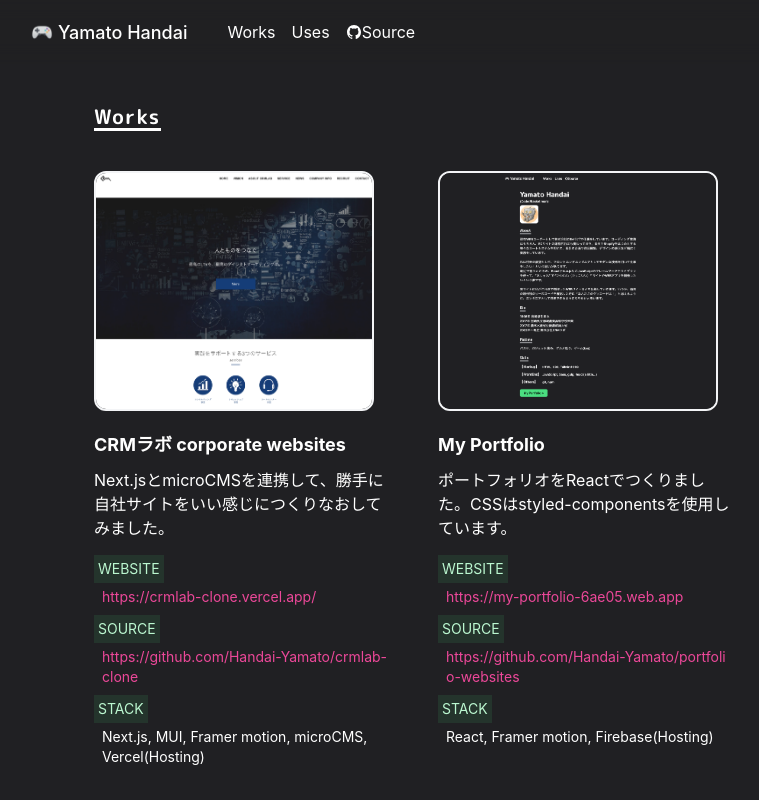
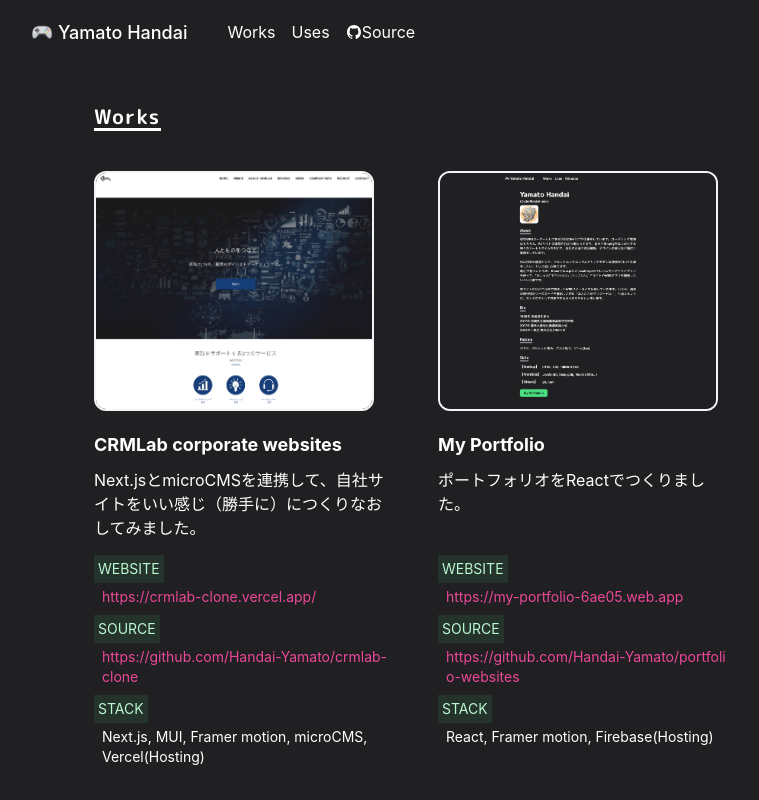
Before and after one commit to Handai-Yamato/portfolio-websites, a React (Create React App) app: page /works in a window 1280 px wide. Shown: the top 800 px of the page, without its empty margins (226-985 px from the left). Built offline with nearby package versions, Linux system fonts and the light colour scheme.

Commit message:
fix document

```diff
--- a/src/components/WorksPage.js
+++ b/src/components/WorksPage.js
@@ -35,9 +35,9 @@ const WorksPage = () => {
             <WorksImage src={CrmlabCloneImage} alt="" />
           </a>
           <div>
-            <WorksTitle>CRMラボ corporate websites</WorksTitle>
+            <WorksTitle>CRMLab corporate websites</WorksTitle>
             <WorksText>
-              Next.jsとmicroCMSを連携して、勝手に自社サイトをいい感じにつくりなおしてみました。
+              Next.jsとmicroCMSを連携して、自社サイトをいい感じ（勝手に）につくりなおしてみました。
             </WorksText>
             <WorksList>
               <WorksItem>
@@ -70,9 +70,7 @@ const WorksPage = () => {
           </a>
           <div>
             <WorksTitle>My Portfolio</WorksTitle>
-            <WorksText>
-              ポートフォリオをReactでつくりました。CSSはstyled-componentsを使用しています。
-            </WorksText>
+            <WorksText>ポートフォリオをReactでつくりました。</WorksText>
             <WorksList>
               <WorksItem>
                 <LinkHead>WEBSITE</LinkHead>
@@ -263,7 +261,7 @@ const WorkContainer = styled.div`
   margin-top: 40px;
 
   ${sm`
-  margin-top: 24px;
+    margin-top: 24px;
   `}
 `;
 
@@ -281,8 +279,8 @@ const WorksImage = styled.img`
   }
 
   ${sm`
-  width: 280px;
-  height: 240px;
+    width: 280px;
+    height: 240px;
   `}
 `;
 
@@ -290,11 +288,6 @@ const WorksTitle = styled.h3`
   margin-top: 16px;
   font-size: 1.125rem;
   line-height: 1.75rem;
-
-  ${sm`
-      // margin-top: 16px;
-      // margin-bottom: 8px;
-  `}
 `;
 
 const WorksText = styled.p`
@@ -302,7 +295,7 @@ const WorksText = styled.p`
   text-align: left;
 
   ${sm`
-  min-height: 72px;
+   min-height: 72px;
   `}
 `;
 
```
